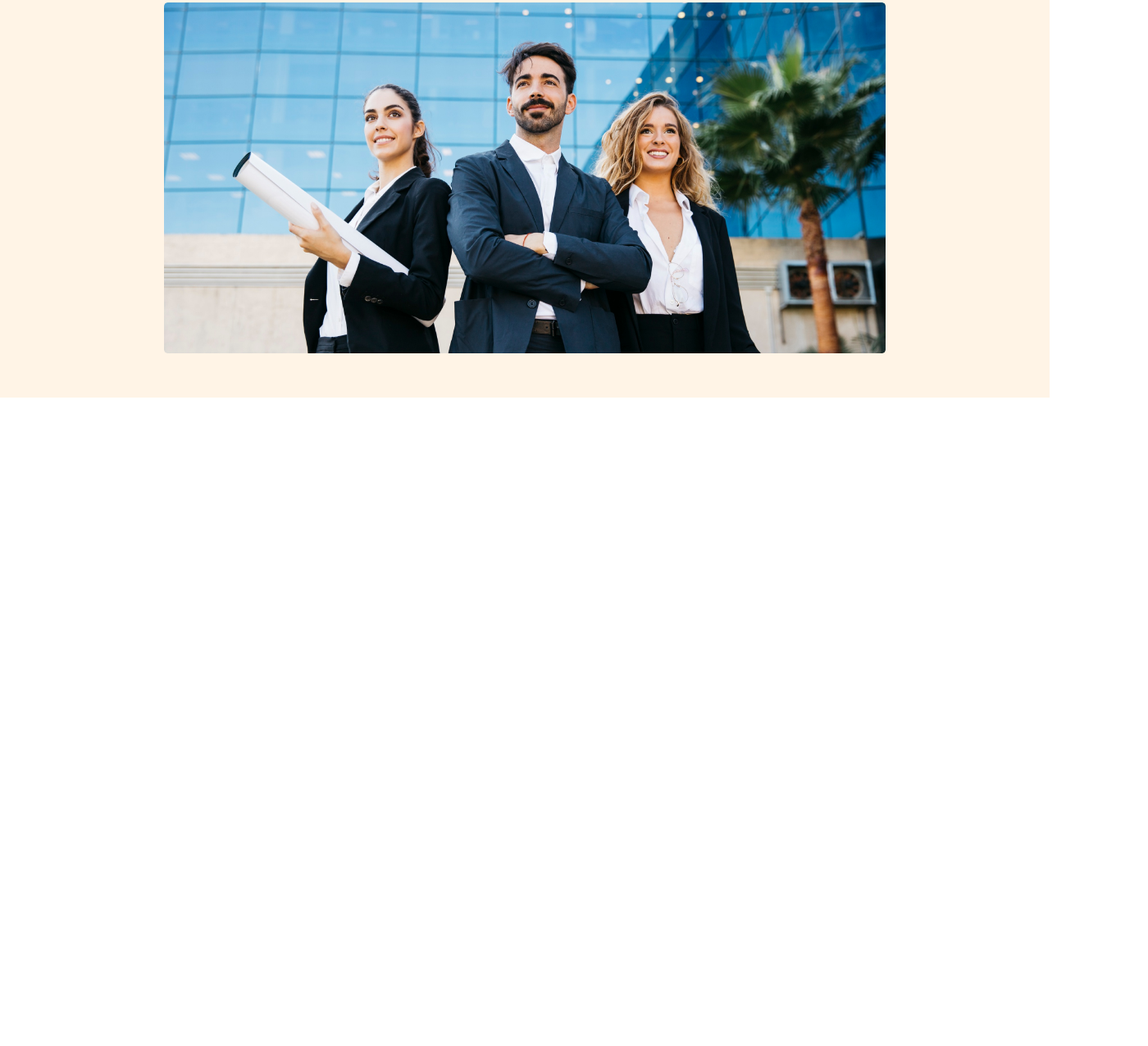
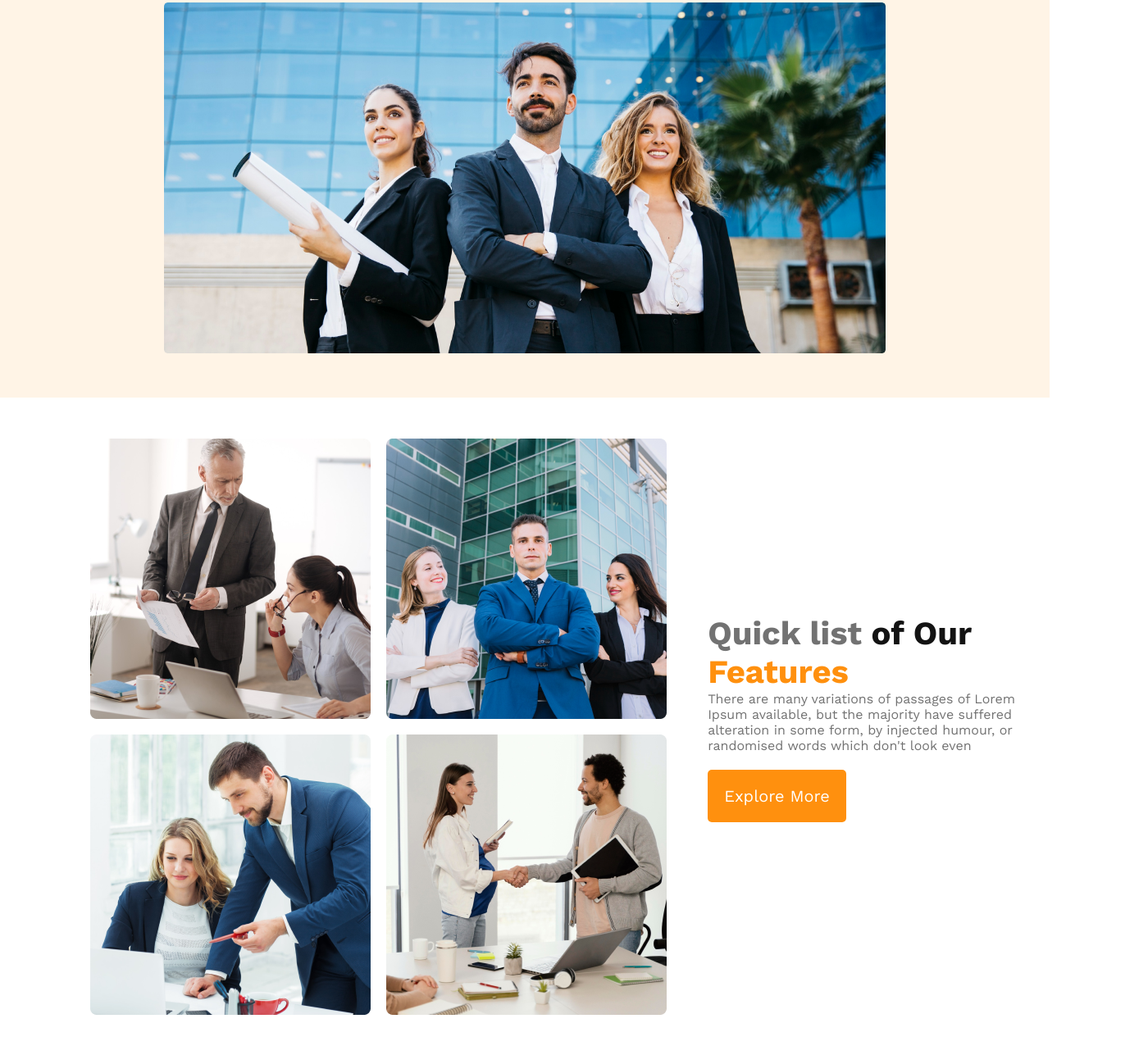
Before and after one commit to ashimroyrupok/new-g3-architec, a plain HTML site: page index.html in a window 1280 px wide. Shown: the part 440-1716 px from the top of the page at 82% size, 1400 px wide, since content can reach past the window. Before the commit the page ends 925 px from the top, so only its background shows below. Drawn offline with nearby package versions, Linux system fonts and the light colour scheme.

Commit message:
added teams section

```diff
--- a/index.html
+++ b/index.html
@@ -36,6 +36,22 @@
     </header>
 
     <main>
+        <section class="teams-container">
+            <div class="teams-img">
+                <img src="./images/team1.png" alt="">
+                <img src="./images/team2.png" alt="">
+                <img src="/images/team3.png" alt="">
+                <img src="./images/team4.png" alt="">
+
+            </div>
+            <div class="teams-contant">
+                <h3 class="teams-head"><span class="team1">Quick list</span> <span class="team2">of Our</span> <span class="team3"> <br> Features</span></h3>
+                <p class="teams-discription">There are many variations of passages of Lorem <br>  Ipsum available, but the majority have suffered <br> alteration in some form, by injected  humour, or <br>  randomised words which don't look even</p>
+                <button class="btn2">Explore More</button>
+
+
+            </div>
+        </section>
 
     </main>
 
--- a/styles/architec.css
+++ b/styles/architec.css
@@ -62,11 +62,12 @@ nav ul li a{
     font-weight: 700px;
     margin-top: 50px;
 }
-.banner-discription{
+.banner-discription   {
     font-size: 1rem;
     font-weight: 400px;
     padding: 5px;
     margin: 10px;
+    color: #727272;
 
 }
 .btn{
@@ -88,12 +89,76 @@ nav ul li a{
     width: 100%;
 }
 
+
+/* teams section */
+main{
+    width: 1400px;
+    margin: 0px auto;
+}
+.teams-container{
+    display: flex;
+    padding: 50px 110px;
+    align-items: center;
+}
+.teams-img{
+    display: grid;
+    grid-template-columns: repeat(2,1fr);
+    gap: 1.2rem;
+}
+.teams-contant{
+
+    margin-left: 50px;
+}
+.teams-head{
+    font-size: 40px;
+}
+
+.teams-discription{
+    color: #727272;
+    font-weight: 400px;
+
+}
+.team1{
+    color: #727272;
+    font-weight: 500px;
+
+}
+.team2{
+    color: #131313;
+    font-weight: 700px;
+}
+.team3{
+    color: #FF900E;
+    font-weight: 700px;
+}
+
+.btn2{
+    font-size: 20px;
+    font-weight: 600px;
+    background-color: #fff;
+    border-radius: 5px;
+    background: #FF900E;
+    color: white;
+    border: none;
+    padding: 20px 20px;
+    margin: 20px 0px;
+
+
+}
+
+
+
+
+
+
+
+
 /* media quary */
 @media screen and (max-width:576px) {
     header{
         padding: 2px;
     }
-    nav{
+    nav  {
         flex-direction: column;
 
 
@@ -116,4 +181,28 @@ nav ul li a{
 .btn{
     margin-left: -110px;
 }
+
+.teams-img{
+    grid-template-columns: 1fr;
 }
+.teams-container{
+    flex-direction: column;
+    padding: 10px 10px;
+    align-items: normal;
+}
+.teams-contant{
+
+    margin-left: 0px;
+}
+.teams-head{
+    font-size: 2rem;
+}
+
+
+
+
+
+
+
+
+}
```
